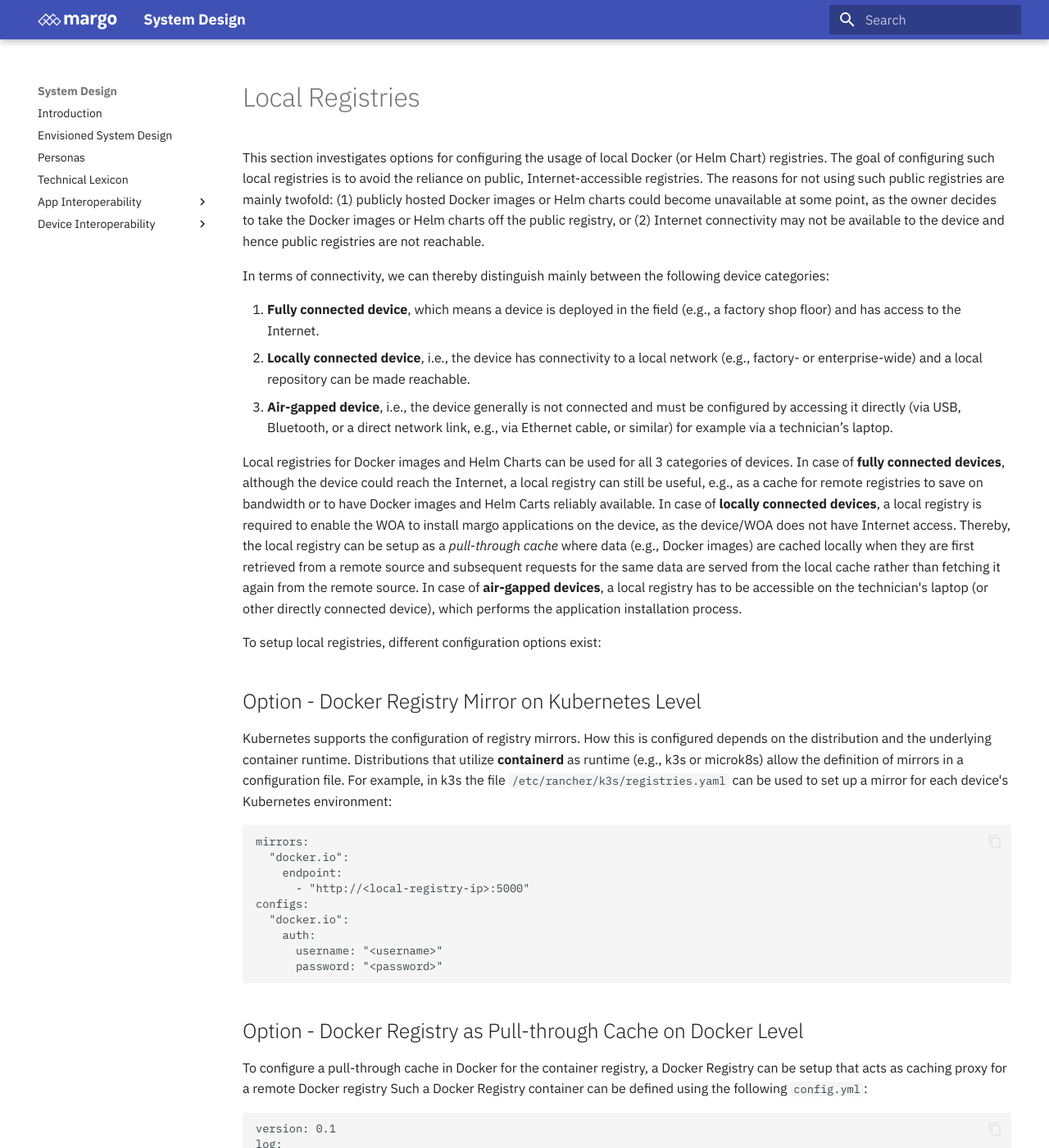
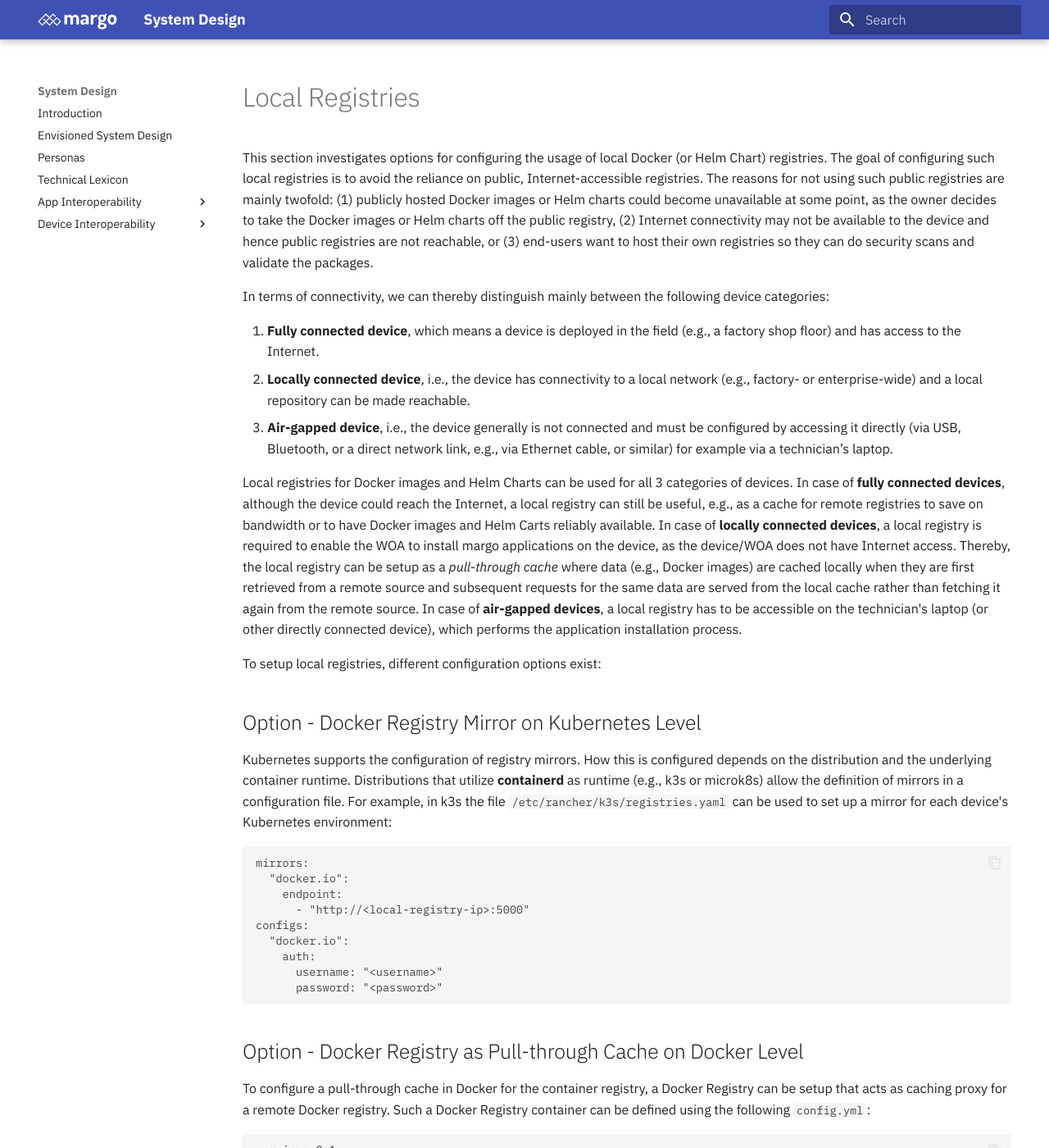
Before and after one commit to margo/specification, an MkDocs documentation site: the page built from system-design/app-interoperability/local-registries.md, in a window 1280 px wide and 1400 px high. Shown: the whole window at 82% size. Built offline with MkDocs 1.6.1 and Material for MkDocs 9.7.7, drawn with Linux system fonts in a browser that asks for light colours; plug-ins that fetch from the network failed and are left out.

Commit message:
update on local registries description
Signed-off-by: Arne Broering <arne.broering@siemens.com>

````diff
--- a/system-design/app-interoperability/local-registries.md
+++ b/system-design/app-interoperability/local-registries.md
@@ -1,6 +1,6 @@
 # Local Registries
 
-This section investigates options for configuring the usage of local Docker (or Helm Chart) registries. The goal of configuring such local registries is to avoid the reliance on public, Internet-accessible registries. The reasons for not using such public registries are mainly twofold: (1) publicly hosted Docker images or Helm charts could become unavailable at some point, as the owner decides to take the Docker images or Helm charts off the public registry, or (2) Internet connectivity may not be available to the device and hence public registries are not reachable.
+This section investigates options for configuring the usage of local Docker (or Helm Chart) registries. The goal of configuring such local registries is to avoid the reliance on public, Internet-accessible registries. The reasons for not using such public registries are mainly twofold: (1) publicly hosted Docker images or Helm charts could become unavailable at some point, as the owner decides to take the Docker images or Helm charts off the public registry, (2) Internet connectivity may not be available to the device and hence public registries are not reachable, or (3) end-users want to host their own registries so they can do security scans and validate the packages.
 
 In terms of connectivity, we can thereby distinguish mainly between the following device categories:
 
@@ -30,7 +30,7 @@ configs:
 
 ## Option - Docker Registry as Pull-through Cache on Docker Level
 
-To configure a pull-through cache in Docker for the container registry, a Docker Registry can be setup that acts as caching proxy for a remote Docker registry Such a Docker Registry container can be defined using the following `config.yml`:
+To configure a pull-through cache in Docker for the container registry, a Docker Registry can be setup that acts as caching proxy for a remote Docker registry. Such a Docker Registry container can be defined using the following `config.yml`:
 
 ```
 version: 0.1
````
